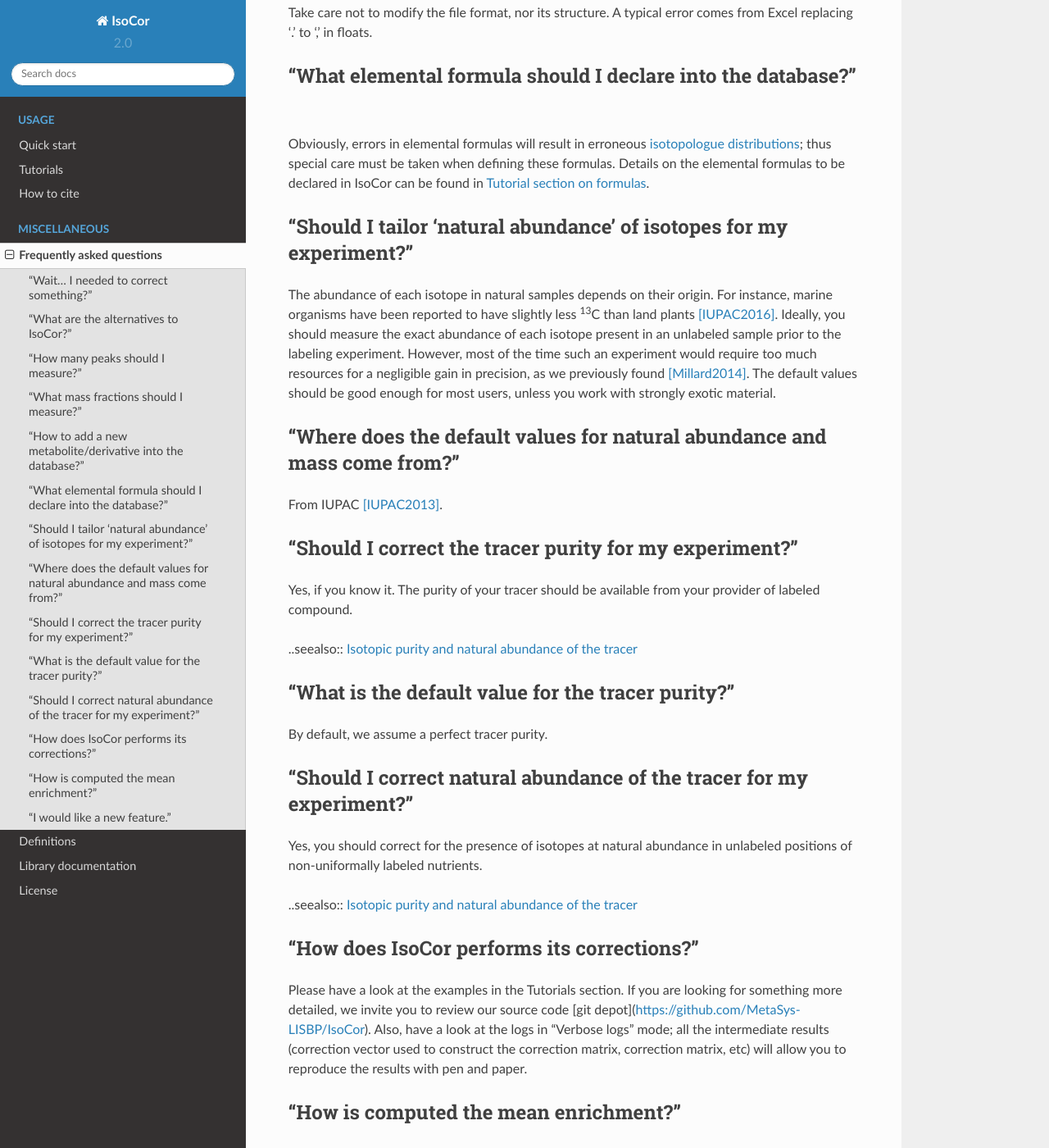
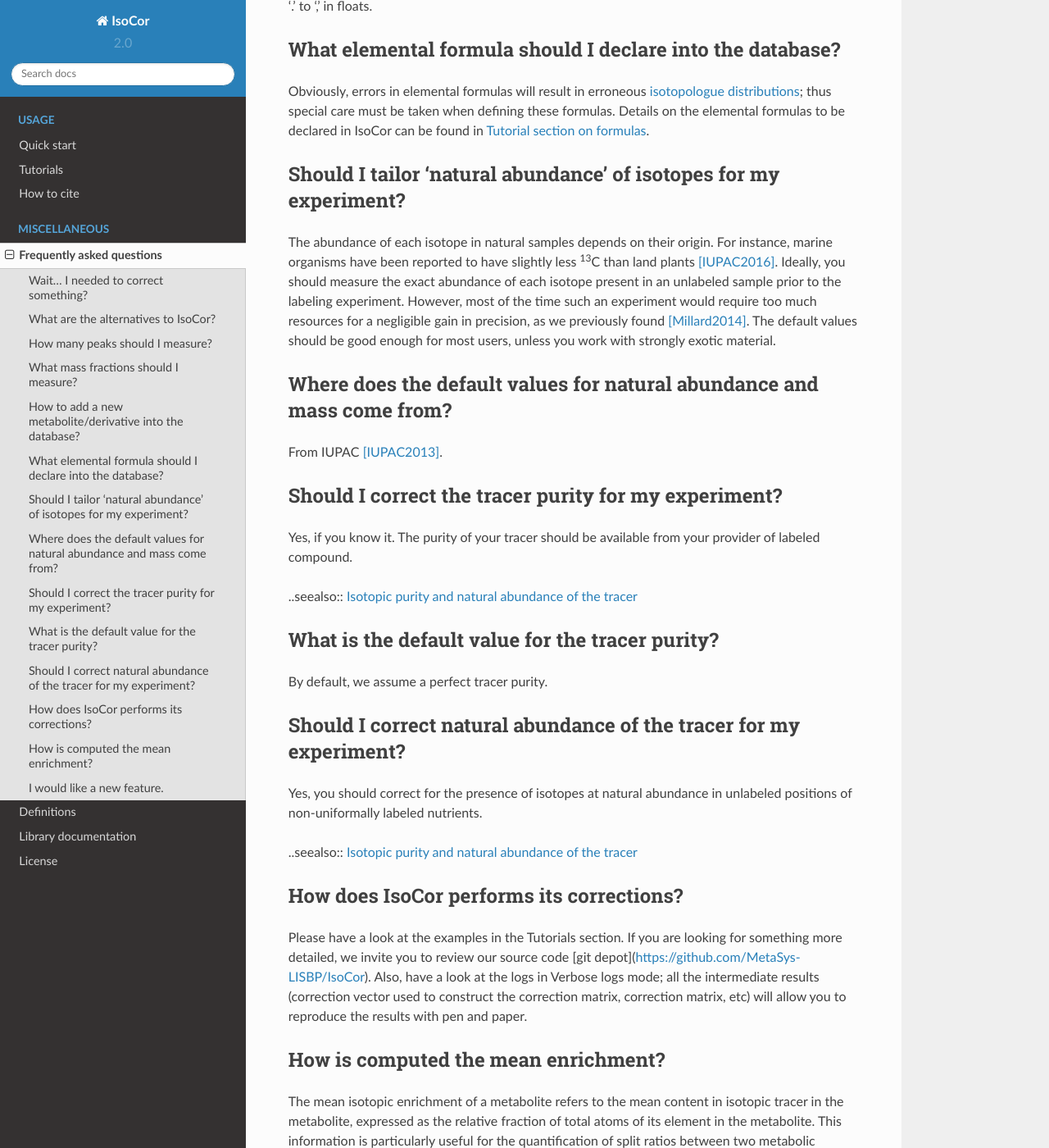
Before and after one commit to MetaSys-LISBP/IsoCor, a Sphinx documentation site: the page built from doc/faq.rst, in a window 1280 px wide and 1400 px high, scrolled down 1373 px. Shown: the whole window at 82% size. Built offline with Sphinx 7.4.7 and the Read the Docs theme 2.0.0, drawn with Linux system fonts in a browser that asks for light colours; some of the changed text lies outside the part shown.

Commit message:
fix pdf doc

```diff
--- a/doc/faq.rst
+++ b/doc/faq.rst
@@ -6,7 +6,7 @@
 .. seealso:: If you wonder how to make the most out of IsoCor, have a look at the :ref:`Tutorials`.
 
 
-"Wait... I needed to correct something?"
+Wait... I needed to correct something?
 ^^^^^^^^^^^^^^^^^^^^^^^^^^^^^^^^^^^^^^^^^^^^^^^^^^^^^^^^^^^^^^^^^^^^^^^^^^^^^^^^^
 
 If you don't fully understand why you should correct your MS isotopic data,
@@ -19,7 +19,7 @@
 Finally, practical examples are provided in the :ref:`Tutorials`.
 
 
-"What are the alternatives to IsoCor?"
+What are the alternatives to IsoCor?
 ^^^^^^^^^^^^^^^^^^^^^^^^^^^^^^^^^^^^^^^^^^^^^^^^^^^^^^^^^^^^^^^^^^^^^^^^^^^^^^^^^
 You will find scripts for correction of HRMS data out there, but we won’t recommend any since,
 to the best of our knowledge, they implement algorithms that partly fail for high-resolution datasets (see IsoCor v2 publication).
@@ -41,19 +41,19 @@
 .. note:: If you would like your software to appear in this list, please get in touch with us.
 
 
-"How many peaks should I measure?"
+How many peaks should I measure?
 ^^^^^^^^^^^^^^^^^^^^^^^^^^^^^^^^^^^^^^^^^^^^^^^^^^^^^^^^^^^^^^^^^^^^^^^^^^^^^^^^^
 For a compound with :math:`n` atoms of the tracer element, you should measure :math:`n+1` peaks.
 
 
-"What mass fractions should I measure?"
+What mass fractions should I measure?
 ^^^^^^^^^^^^^^^^^^^^^^^^^^^^^^^^^^^^^^^^^^^^^^^^^^^^^^^^^^^^^^^^^^^^^^^^^^^^^^^^^
 For a compound with :math:`n` atoms of the tracer element, you should measure
 the :ref:`mass fractions <mass fractions>` corresponding to the compound having
 incorporated 0, 1, ..., n isotopic tracers.
 
 
-"How to add a new metabolite/derivative into the database?"
+How to add a new metabolite/derivative into the database?
 ^^^^^^^^^^^^^^^^^^^^^^^^^^^^^^^^^^^^^^^^^^^^^^^^^^^^^^^^^^^^^^^^^^^^^^^^^^^^^^^^^
 Open the relevant database file with a rustic text editor (e.g. Notepad++) and add a new
 row in your file following the format described in :ref:`Input data`.
@@ -65,7 +65,7 @@
 
 
 
-"What elemental formula should I declare into the database?"
+What elemental formula should I declare into the database?
 ^^^^^^^^^^^^^^^^^^^^^^^^^^^^^^^^^^^^^^^^^^^^^^^^^^^^^^^^^^^^^^^^^^^^^^^^^^^^^^^^^
 Obviously, errors in elemental formulas will result in erroneous
 :ref:`isotopologue distributions <isotopologue distribution>`; thus special care must be taken
@@ -73,7 +73,7 @@
 can be found in :ref:`Tutorial section on formulas <formulas>`.
 
 
-"Should I tailor ‘natural abundance’ of isotopes for my experiment?"
+Should I tailor ‘natural abundance’ of isotopes for my experiment?
 ^^^^^^^^^^^^^^^^^^^^^^^^^^^^^^^^^^^^^^^^^^^^^^^^^^^^^^^^^^^^^^^^^^^^^^^^^^^^^^^^^
 The abundance of each isotope in
 natural samples depends on their origin. For instance, marine organisms have been
@@ -85,12 +85,12 @@
 with strongly exotic material.
 
 
-"Where does the default values for natural abundance and mass come from?"
+Where does the default values for natural abundance and mass come from?
 ^^^^^^^^^^^^^^^^^^^^^^^^^^^^^^^^^^^^^^^^^^^^^^^^^^^^^^^^^^^^^^^^^^^^^^^^^^^^^^^^^
 From IUPAC [IUPAC2013]_.
 
 
-"Should I correct the tracer purity for my experiment?"
+Should I correct the tracer purity for my experiment?
 ^^^^^^^^^^^^^^^^^^^^^^^^^^^^^^^^^^^^^^^^^^^^^^^^^^^^^^^^^^^^^^^^^^^^^^^^^^^^^^^^^
 Yes, if you know it. The purity of your tracer should be available from your
 provider of labeled compound.
@@ -98,12 +98,12 @@
 ..seealso:: :ref:`Isotopic purity and natural abundance of the tracer`
 
 
-"What is the default value for the tracer purity?"
+What is the default value for the tracer purity?
 ^^^^^^^^^^^^^^^^^^^^^^^^^^^^^^^^^^^^^^^^^^^^^^^^^^^^^^^^^^^^^^^^^^^^^^^^^^^^^^^^^
 By default, we assume a perfect tracer purity.
 
 
-"Should I correct natural abundance of the tracer for my experiment?"
+Should I correct natural abundance of the tracer for my experiment?
 ^^^^^^^^^^^^^^^^^^^^^^^^^^^^^^^^^^^^^^^^^^^^^^^^^^^^^^^^^^^^^^^^^^^^^^^^^^^^^^^^^
 Yes, you should correct for the presence of isotopes at natural abundance in unlabeled
 positions of non-uniformally labeled nutrients.
@@ -111,14 +111,14 @@
 ..seealso:: :ref:`Isotopic purity and natural abundance of the tracer`
 
 
-"How does IsoCor performs its corrections?"
+How does IsoCor performs its corrections?
 ^^^^^^^^^^^^^^^^^^^^^^^^^^^^^^^^^^^^^^^^^^^^^^^^^^^^^^^^^^^^^^^^^^^^^^^^^^^^^^^^^
 Please have a look at the examples in the Tutorials section.
 If you are looking for something more detailed, we invite you to review our source code [git depot](https://github.com/MetaSys-LISBP/IsoCor).
-Also, have a look at the logs in "Verbose logs" mode; all the intermediate results (correction vector used to construct the correction matrix, correction matrix, etc)
+Also, have a look at the logs in Verbose logs mode; all the intermediate results (correction vector used to construct the correction matrix, correction matrix, etc)
 will allow you to reproduce the results with pen and paper.
 
-"How is computed the mean enrichment?"
+How is computed the mean enrichment?
 ^^^^^^^^^^^^^^^^^^^^^^^^^^^^^^^^^^^^^^^^^^^^^^^^^^^^^^^^^^^^^^^^^^^^^^^^^^^^^^^^^
 The mean isotopic enrichment of a metabolite refers to the mean content in isotopic tracer in the
 metabolite, expressed as the relative fraction of total atoms of its element in the metabolite. This
@@ -129,7 +129,7 @@
 :math:`ME = \frac{^{n}_{i=0}M_{i}.i}{n}`
 
 
-"I would like a new feature."
+I would like a new feature.
 ^^^^^^^^^^^^^^^^^^^^^^^^^^^^^^^^^^^^^^^^^^^^^^^^^^^^^^^^^^^^^^^^^^^^^^^^^^^^^^^^^
 We would be glad to improve IsoCor. Please get in touch with us so we could discuss your problem. [issue tracker].
 
```
